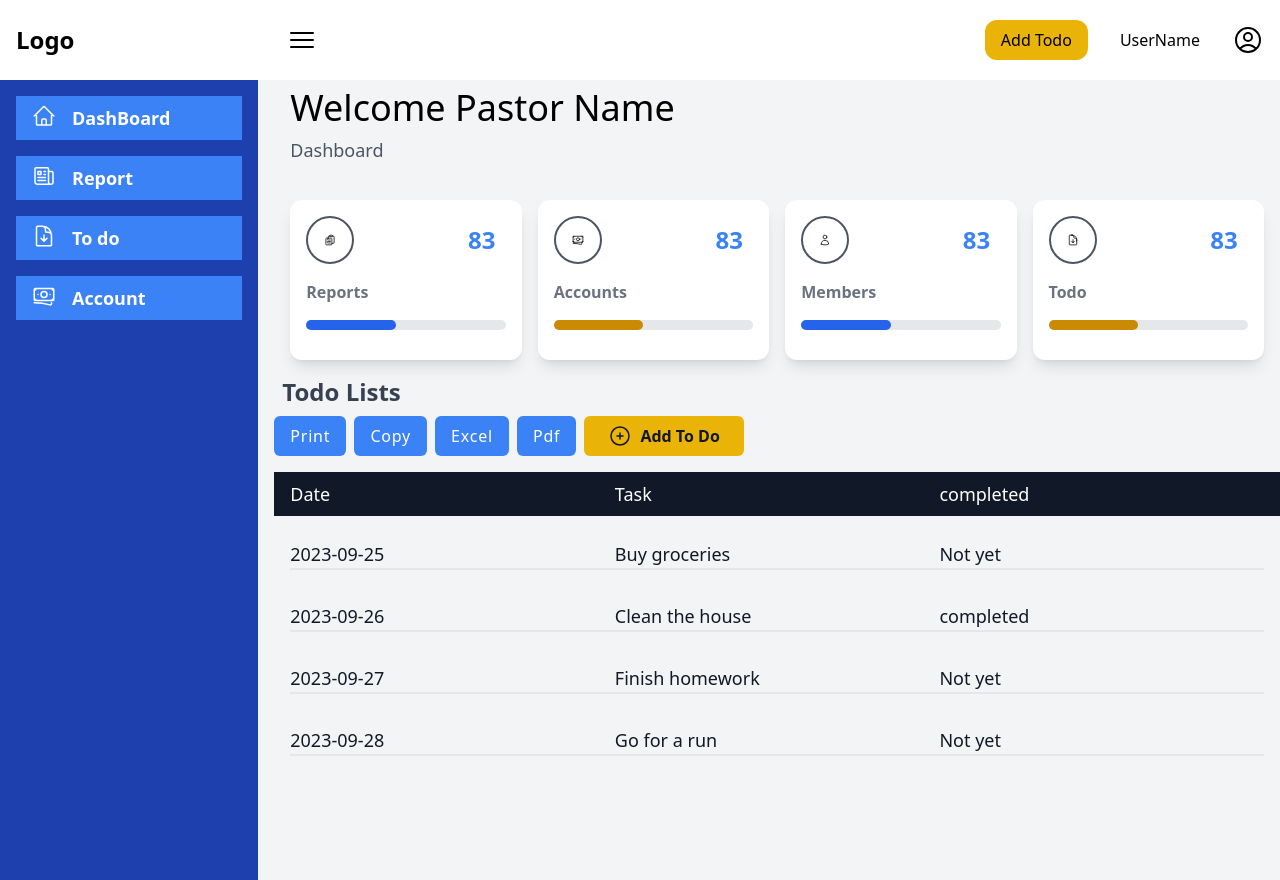
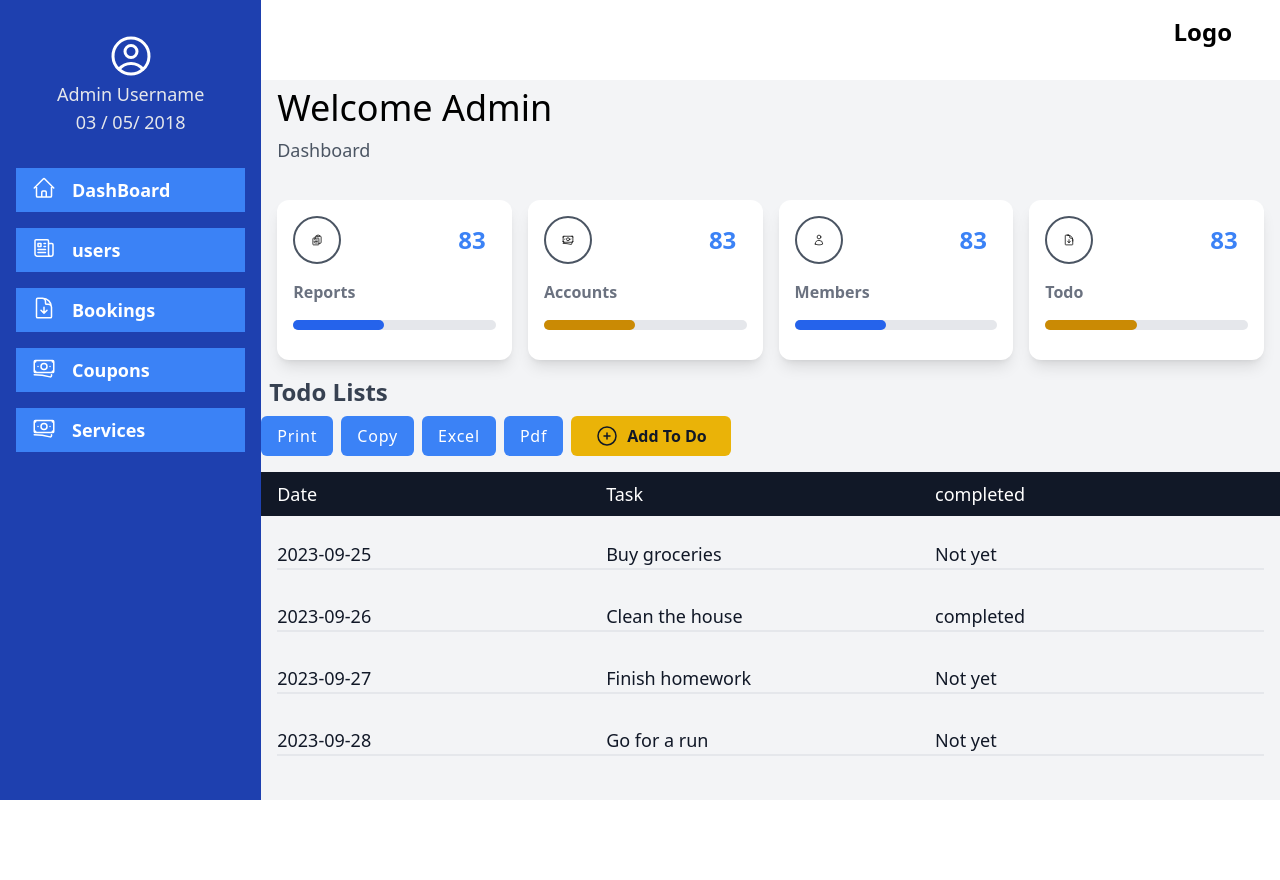
Before and after one commit to shinorspellz/Vmodel_Dashboard, a React (Create React App) app: page / in a window 1280 px wide. After the commit the page ends 800 px from the top, so only its background shows below. Built offline with nearby package versions, Linux system fonts and the light colour scheme.

Commit message:
working on  sidebar ui

```diff
--- a/src/components/NavBar.jsx
+++ b/src/components/NavBar.jsx
@@ -2,52 +2,9 @@ import React from "react";
 
 function NavBar() {
   return (
-    <div className="px-4 w-full flex justify-between py-2 h-[10vh] bg-white">
-      <div className="w-full flex justify-between items-center">
-        {" "}
-        <div className="w-full flex  gap-12 items-center py-2">
-          {" "}
-          <div className="text-2xl font-semibold w-1/2">Logo</div>
-          <div className="w-full">
-            <svg
-              xmlns="http://www.w3.org/2000/svg"
-              fill="none"
-              viewBox="0 0 24 24"
-              strokeWidth={1.5}
-              stroke="currentColor"
-              className="w-8 h-8">
-              <path
-                strokeLinecap="round"
-                strokeLinejoin="round"
-                d="M3.75 6.75h16.5M3.75 12h16.5m-16.5 5.25h16.5"
-              />
-            </svg>
-          </div>
-        </div>
-      </div>
-      <div className="w-3/4 flex justify-end gap-8 items-center ">
-        {" "}
-        <div>
-          <button className="bg-yellow-500 py-2 px-4 rounded-xl">
-            Add Todo
-          </button>
-        </div>
-        <div>UserName</div>
-        <div>
-          <svg
-            xmlns="http://www.w3.org/2000/svg"
-            fill="none"
-            viewBox="0 0 24 24"
-            strokeWidth={1.5}
-            stroke="currentColor"
-            className="w-8 h-8">
-            <path
-              strokeLinecap="round"
-              strokeLinejoin="round"
-              d="M17.982 18.725A7.488 7.488 0 0012 15.75a7.488 7.488 0 00-5.982 2.975m11.963 0a9 9 0 10-11.963 0m11.963 0A8.966 8.966 0 0112 21a8.966 8.966 0 01-5.982-2.275M15 9.75a3 3 0 11-6 0 3 3 0 016 0z"
-            />
-          </svg>
-        </div>
+    <div className="px-4 w-full bg-white flex justify-end  py-2 h-[10vh]">
+      <div className=" py-2 pr-8">
+        <div className="text-2xl font-semibold w-1/2">Logo</div>
       </div>
     </div>
   );
--- a/src/components/SideBar.jsx
+++ b/src/components/SideBar.jsx
@@ -5,6 +5,32 @@ function SideBar() {
 
   return (
     <div className="w-1/4 px-4 h-[100vh] bg-blue-800">
+      <div className="h-[15vh]">
+        {" "}
+        <div className="w-full mt-8 flex  justify-center text-white">
+          <div className="">
+            <div className="">
+              <svg
+                xmlns="http://www.w3.org/2000/svg"
+                fill="none"
+                viewBox="0 0 24 24"
+                strokeWidth={1.5}
+                stroke="currentColor"
+                className="w-12 h-12">
+                <path
+                  strokeLinecap="round"
+                  strokeLinejoin="round"
+                  d="M17.982 18.725A7.488 7.488 0 0012 15.75a7.488 7.488 0 00-5.982 2.975m11.963 0a9 9 0 10-11.963 0m11.963 0A8.966 8.966 0 0112 21a8.966 8.966 0 01-5.982-2.275M15 9.75a3 3 0 11-6 0 3 3 0 016 0z"
+                />
+              </svg>
+            </div>
+          </div>
+        </div>
+        <div className="text-lg text-center w-full text-gray-200">
+          <h3 className="">Admin Username</h3>
+          <h4>03 / 05/ 2018</h4>
+        </div>
+      </div>
       <div>
         <div className="">
           <button
@@ -48,7 +74,7 @@ function SideBar() {
               />
             </svg>
 
-            <div>Report</div>
+            <div>users</div>
           </button>
         </div>
         <div className="">
@@ -71,7 +97,7 @@ function SideBar() {
               />
             </svg>
 
-            <div>To do</div>
+            <div>Bookings</div>
           </button>
         </div>
         <div className="">
@@ -94,7 +120,30 @@ function SideBar() {
               />
             </svg>
 
-            <div>Account</div>
+            <div>Coupons</div>
+          </button>
+        </div>
+        <div className="">
+          <button
+            onClick={() => {
+              setButtonClick("account");
+            }}
+            className="flex justify-start py-2 px-4 bg-blue-500 text-white font-semibold text-lg gap-4 w-full my-4">
+            <svg
+              xmlns="http://www.w3.org/2000/svg"
+              fill="none"
+              viewBox="0 0 24 24"
+              strokeWidth={1.5}
+              stroke="currentColor"
+              className="w-6 h-6">
+              <path
+                strokeLinecap="round"
+                strokeLinejoin="round"
+                d="M2.25 18.75a60.07 60.07 0 0115.797 2.101c.727.198 1.453-.342 1.453-1.096V18.75M3.75 4.5v.75A.75.75 0 013 6h-.75m0 0v-.375c0-.621.504-1.125 1.125-1.125H20.25M2.25 6v9m18-10.5v.75c0 .414.336.75.75.75h.75m-1.5-1.5h.375c.621 0 1.125.504 1.125 1.125v9.75c0 .621-.504 1.125-1.125 1.125h-.375m1.5-1.5H21a.75.75 0 00-.75.75v.75m0 0H3.75m0 0h-.375a1.125 1.125 0 01-1.125-1.125V15m1.5 1.5v-.75A.75.75 0 003 15h-.75M15 10.5a3 3 0 11-6 0 3 3 0 016 0zm3 0h.008v.008H18V10.5zm-12 0h.008v.008H6V10.5z"
+              />
+            </svg>
+
+            <div>Services</div>
           </button>
         </div>
       </div>
--- a/src/pages/DashBoard.jsx
+++ b/src/pages/DashBoard.jsx
@@ -5,7 +5,7 @@ function DashBoard() {
   return (
     <div>
       <div className="h-[15vh] ">
-        <div className="text-4xl px-4 pt-2">Welcome Pastor Name</div>
+        <div className="text-4xl px-4 pt-2">Welcome Admin</div>
         <div className="text-lg text-gray-600 px-4 py-2">Dashboard</div>
       </div>
 
--- a/src/pages/Home.jsx
+++ b/src/pages/Home.jsx
@@ -7,10 +7,10 @@ import Reports from "./Reports";
 function Home() {
   return (
     <div>
-      <NavBar />
-      <div className="flex justify-between gap-4">
+      <div className="flex justify-between gap-0">
         <SideBar />
         <div className="bg-gray-100 w-full">
+          <NavBar />
           <DashBoard />
         </div>
       </div>
--- /dev/null
+++ b/src/reportWebVitals.js
@@ -0,0 +1,13 @@
+const reportWebVitals = onPerfEntry => {
+  if (onPerfEntry && onPerfEntry instanceof Function) {
+    import('web-vitals').then(({ getCLS, getFID, getFCP, getLCP, getTTFB }) => {
+      getCLS(onPerfEntry);
+      getFID(onPerfEntry);
+      getFCP(onPerfEntry);
+      getLCP(onPerfEntry);
+      getTTFB(onPerfEntry);
+    });
+  }
+};
+
+export default reportWebVitals;
```
Also changed, not shown: src/setupTests.js (added, +5 -0 lines), src/logo.svg (added).
